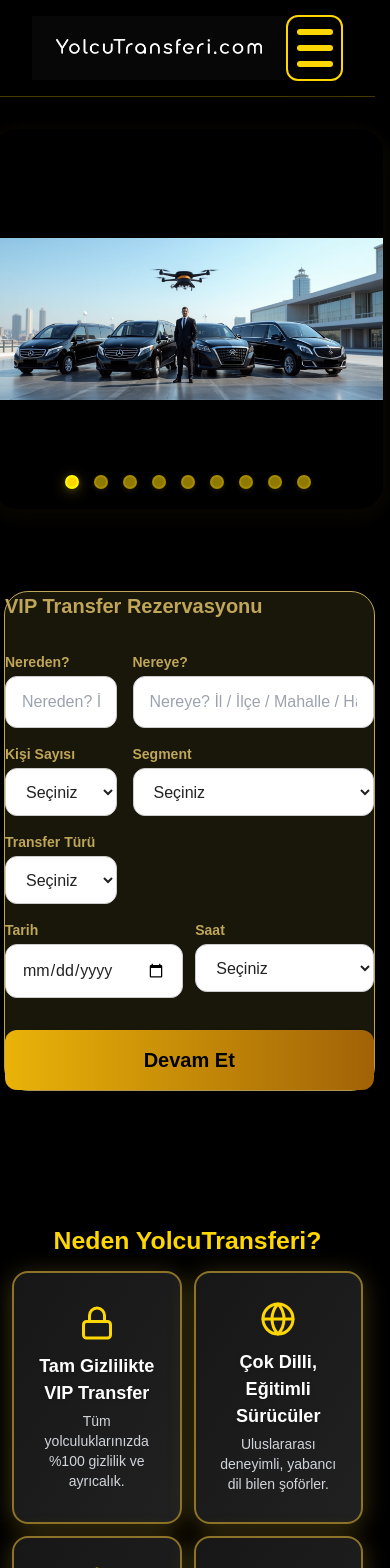
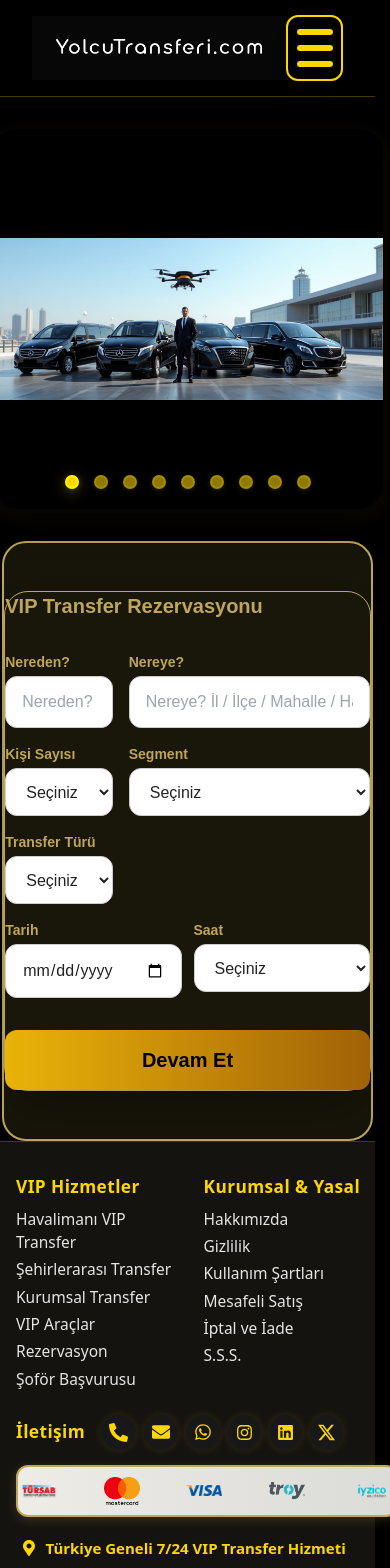
Before and after one commit to haliltayfur/yolcutransferi, a Next.js app: page / in a window 390 px wide. Shown: the top 1568 px of the page. Built offline with nearby package versions, Linux system fonts and the light colour scheme.

Commit message:
Update page.js

```diff
--- a/app/page.js
+++ b/app/page.js
@@ -1,17 +1,84 @@
-// PATH: app/page.js
 "use client";
-import HeroSlider from "../components/HeroSlider";
-import RezervasyonHero from "../components/RezervasyonHero";
-import AdvantagesBar from "../components/AdvantagesBar";
-import TestimonialsSlider from "../components/TestimonialsSlider";
+import HeroSlider from "@/components/HeroSlider";
+import dynamic from "next/dynamic";
+const VipTransferForm = dynamic(() => import("@/components/VipTransferForm"), { ssr: false });
 
 export default function Home() {
   return (
-    <main>
+    <main className="w-full min-h-screen bg-black flex flex-col items-center justify-start">
+      {/* === SLIDER HERO === */}
       <HeroSlider />
-      <RezervasyonHero />
-      <AdvantagesBar />
-      <TestimonialsSlider />
+      {/* === ARADAKİ BOŞLUK === */}
+      <div style={{ height: "32px" }} />
+      {/* === FORM + VİDEO === */}
+      <div
+        className={`
+          w-full max-w-[1300px]
+          mx-auto
+          flex flex-col md:flex-row
+          items-center md:items-start
+          justify-center
+          gap-y-10 md:gap-x-12
+        `}
+      >
+        {/* === FORM === */}
+        <div
+          className="
+            flex flex-col justify-center
+            items-center
+            bg-[#19160aee]
+            border-2 border-[#bfa658]
+            rounded-3xl shadow-2xl
+            w-[95vw] md:w-[800px]
+            min-h-[350px] h-[600px] max-h-[600px]
+            mx-auto
+          "
+          style={{
+            maxWidth: 800,
+            minWidth: 340,
+            boxSizing: "border-box",
+          }}
+        >
+          <div className="w-full h-full flex flex-col justify-center">
+            <VipTransferForm />
+          </div>
+        </div>
+        {/* === VİDEO === */}
+        <div
+          className="
+            hidden md:flex justify-center items-center
+            bg-[#232323e7]
+            border-2 border-[#bfa658]
+            rounded-3xl shadow-xl
+            w-[400px] max-w-[400px] min-w-[300px]
+            min-h-[350px] h-[600px] max-h-[600px]
+            overflow-hidden
+          "
+        >
+          <video
+            src="/reklam.mp4"
+            controls
+            style={{
+              borderRadius: "24px",
+              width: "100%",
+              minHeight: "600px",
+              maxHeight: "600px",
+              objectFit: "cover",
+              background: "#1c1c1c",
+            }}
+            preload="metadata"
+          />
+        </div>
+      </div>
+      {/* MOBİL */}
+      <style>{`
+        @media (max-width: 900px) {
+          .md\\:flex-row { flex-direction: column !important; }
+          .md\\:items-start { align-items: center !important; }
+          .hidden.md\\:flex { display: none !important; }
+          .md\\:w-\\[800px\\] { width: 95vw !important; max-width: 99vw !important; min-width: 0 !important;}
+        }
+      `}</style>
     </main>
   );
 }
```
